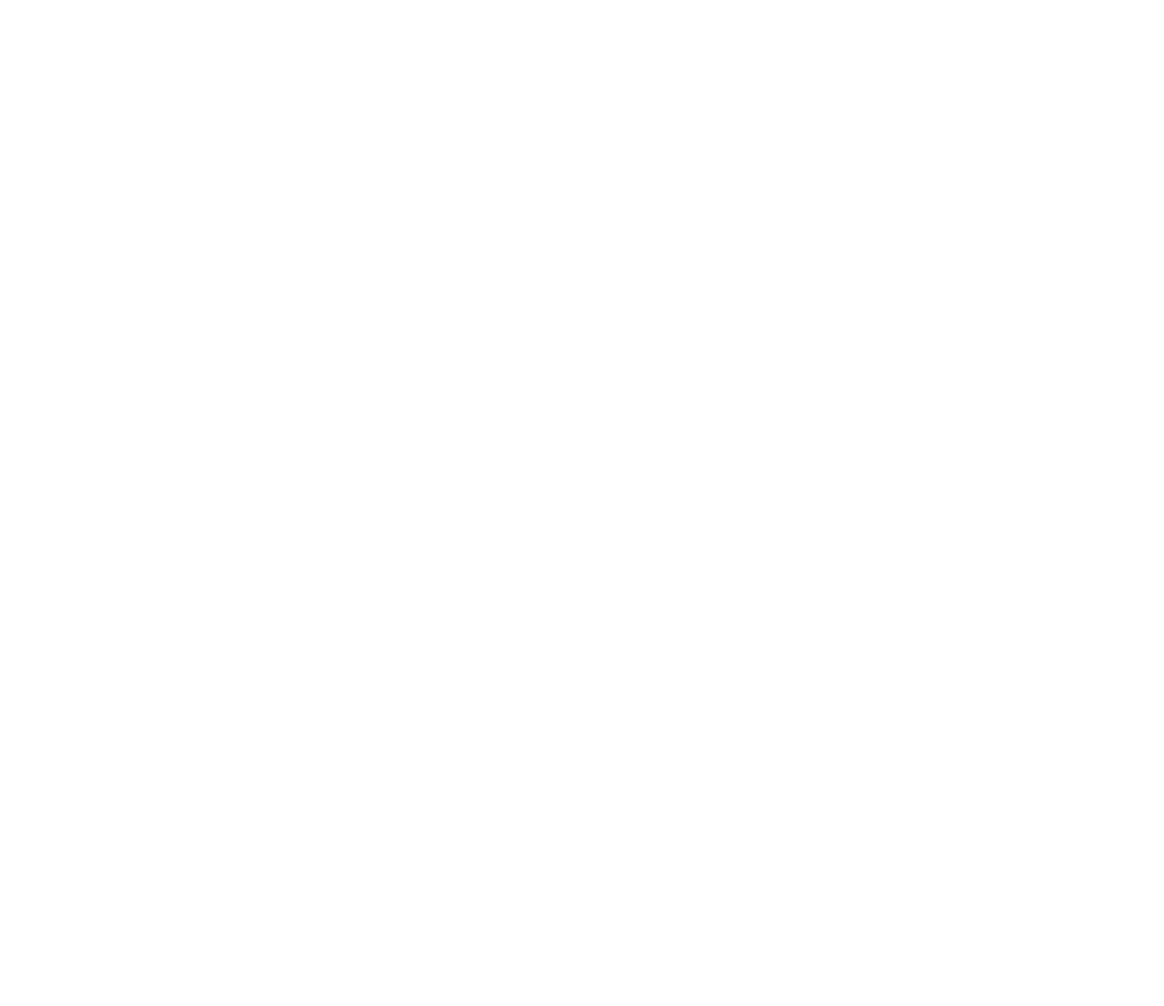
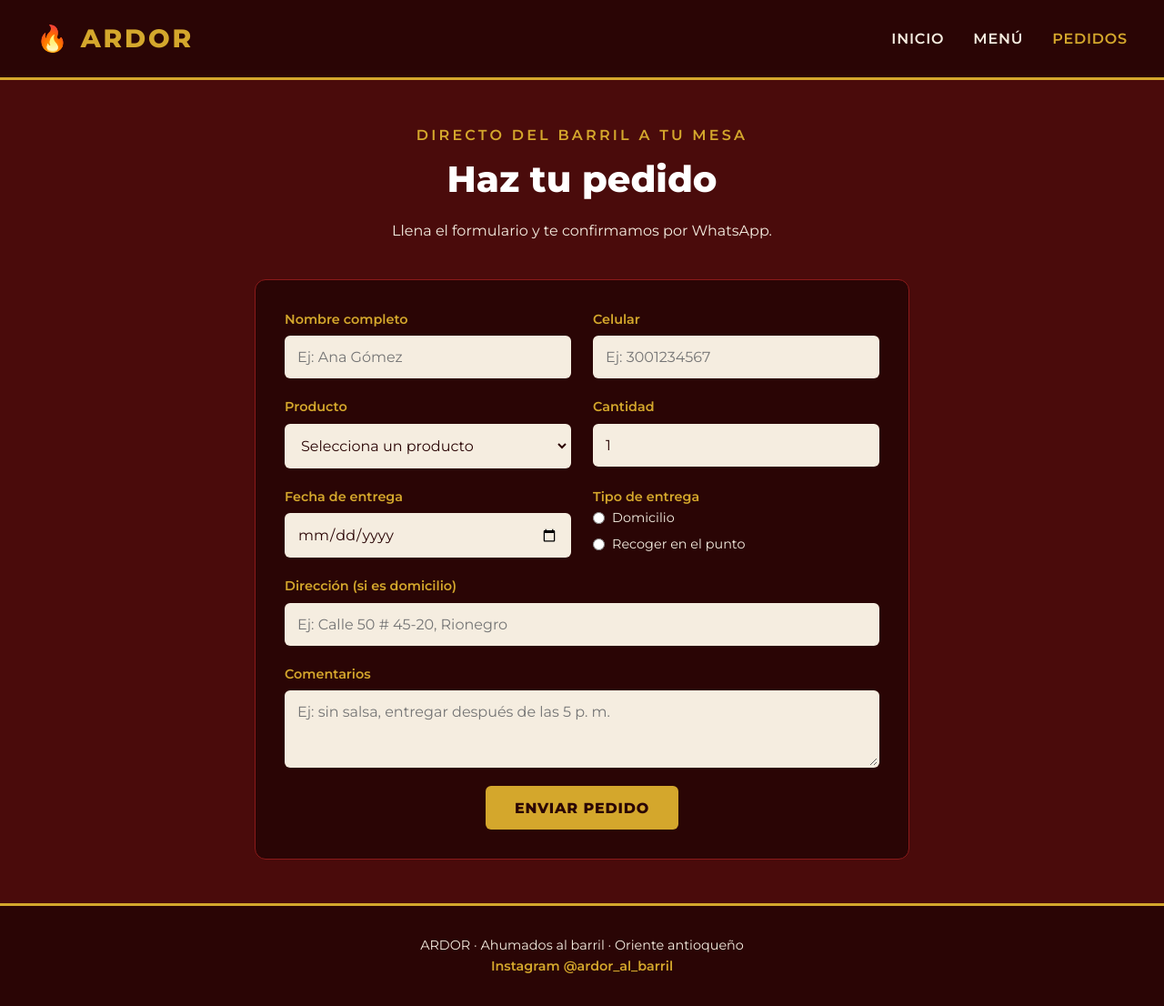
Before and after one commit to pacho99sierra-ops/taller-semana-17, a plain HTML site: page pages/pedidos.html in a window 1280 px wide. Shown: the whole page at 91% size. Before the commit the page ends 800 px from the top, so only its background shows below. Drawn offline with Linux system fonts and the light colour scheme.

Commit message:
pagina con formulario

```diff
--- a/css/styles.css
+++ b/css/styles.css
@@ -157,7 +157,8 @@ h2 {
   margin-bottom: 1.25rem;
 }
 
-.tarjeta-precio {
+.tarjeta .tarjeta-precio {
+  margin-bottom: 0;
   margin-top: auto;
   font-size: 1.5rem;
   font-weight: 800;
@@ -192,6 +193,7 @@ h2 {
 .contenedor-tabla {
   border-radius: 12px;
   border: 1px solid var(--rojo);
+  overflow: hidden;
 }
 
 .tabla-menu {
@@ -231,6 +233,83 @@ h2 {
   color: var(--blanco);
 }
 
+/* ===== Formulario ===== */
+.formulario {
+  display: grid;
+  grid-template-columns: repeat(2, minmax(0, 1fr));
+  gap: 1.25rem 1.5rem;
+  max-width: 45rem;
+  margin: 0 auto;
+  padding: 2rem;
+  background-color: var(--vino-oscuro);
+  border: 1px solid var(--rojo);
+  border-radius: 12px;
+}
+
+.campo {
+  display: flex;
+  flex-direction: column;
+  gap: 0.4rem;
+  min-width: 0;
+}
+
+.campo-completo {
+  grid-column: 1 / -1;
+}
+
+.campo label,
+.campo legend {
+  font-weight: 600;
+  font-size: 0.9rem;
+  color: var(--dorado);
+}
+
+.campo input,
+.campo select,
+.campo textarea {
+  width: 100%;
+  padding: 0.75rem;
+  font-family: inherit;
+  font-size: 1rem;
+  color: var(--vino-oscuro);
+  background-color: var(--crema);
+  border: 2px solid transparent;
+  border-radius: 6px;
+}
+
+.campo textarea {
+  resize: vertical;
+}
+
+fieldset.campo {
+  border: none;
+}
+
+.campo .opcion {
+  display: flex;
+  align-items: center;
+  gap: 0.5rem;
+  font-weight: 400;
+  color: var(--crema);
+  cursor: pointer;
+}
+
+.campo .opcion input {
+  width: auto;
+  accent-color: var(--dorado);
+}
+
+.formulario-acciones {
+  text-align: center;
+}
+
+.formulario .boton {
+  border: none;
+  cursor: pointer;
+  font-family: inherit;
+  font-size: 1rem;
+}
+
 /* ===== Footer ===== */
 .pie {
   text-align: center;
--- a/pages/pedidos.html
+++ b/pages/pedidos.html
@@ -0,0 +1,136 @@
+<!doctype html>
+<html lang="es">
+  <head>
+    <meta charset="UTF-8" />
+    <meta name="viewport" content="width=device-width, initial-scale=1.0" />
+    <title>Pedidos | ARDOR</title>
+    <link rel="preconnect" href="https://fonts.googleapis.com" />
+    <link rel="preconnect" href="https://fonts.gstatic.com" crossorigin />
+    <link
+      href="https://fonts.googleapis.com/css2?family=Montserrat:wght@400;600;800&display=swap"
+      rel="stylesheet"
+    />
+    <link rel="stylesheet" href="../css/styles.css" />
+  </head>
+
+  <body>
+    <header class="encabezado">
+      <a href="../index.html" class="marca">🔥 ARDOR</a>
+      <nav class="navegacion">
+        <a href="../index.html">Inicio</a>
+        <a href="menu.html">Menú</a>
+        <a href="pedidos.html" class="activo">Pedidos</a>
+      </nav>
+    </header>
+    <main class="principal">
+      <section class="encabezado-seccion">
+        <p class="portada-etiqueta">Directo del barril a tu mesa</p>
+        <h1>Haz tu pedido</h1>
+        <p>Llena el formulario y te confirmamos por WhatsApp.</p>
+      </section>
+
+      <form class="formulario" action="#confirmacion">
+        <div class="campo">
+          <label for="nombre">Nombre completo</label>
+          <input
+            type="text"
+            id="nombre"
+            name="nombre"
+            placeholder="Ej: Ana Gómez"
+            required
+            minlength="3"
+          />
+        </div>
+
+        <div class="campo">
+          <label for="celular">Celular</label>
+          <input
+            type="tel"
+            id="celular"
+            name="celular"
+            placeholder="Ej: 3001234567"
+            required
+            pattern="3[0-9]{9}"
+            title="Celular colombiano de 10 dígitos que empiece por 3"
+          />
+        </div>
+
+        <div class="campo">
+          <label for="producto">Producto</label>
+          <select id="producto" name="producto" required>
+            <option value="" selected disabled>Selecciona un producto</option>
+            <option value="tocino">Tocino ahumado · $35.000</option>
+            <option value="bondiola">Bondiola ahumada · $35.000</option>
+            <option value="costilla">Costilla de cerdo · $40.000</option>
+            <option value="hamburguesas">Hamburguesas x5 · $23.100</option>
+            <option value="dedos">Dedos de pollo x8 · $15.400</option>
+          </select>
+        </div>
+
+        <div class="campo">
+          <label for="cantidad">Cantidad</label>
+          <input
+            type="number"
+            id="cantidad"
+            name="cantidad"
+            value="1"
+            required
+            min="1"
+            max="20"
+          />
+        </div>
+
+        <div class="campo">
+          <label for="fecha">Fecha de entrega</label>
+          <input type="date" id="fecha" name="fecha" required />
+        </div>
+
+        <fieldset class="campo">
+          <legend>Tipo de entrega</legend>
+          <label class="opcion">
+            <input type="radio" name="entrega" value="domicilio" required />
+            Domicilio
+          </label>
+          <label class="opcion">
+            <input type="radio" name="entrega" value="recoger" /> Recoger en el
+            punto
+          </label>
+        </fieldset>
+
+        <div class="campo campo-completo">
+          <label for="direccion">Dirección (si es domicilio)</label>
+          <input
+            type="text"
+            id="direccion"
+            name="direccion"
+            placeholder="Ej: Calle 50 # 45-20, Rionegro"
+          />
+        </div>
+
+        <div class="campo campo-completo">
+          <label for="notas">Comentarios</label>
+          <textarea
+            id="notas"
+            name="notas"
+            rows="3"
+            placeholder="Ej: sin salsa, entregar después de las 5 p. m."
+          ></textarea>
+        </div>
+
+        <div class="campo-completo formulario-acciones">
+          <button type="submit" class="boton">Enviar pedido</button>
+        </div>
+      </form>
+    </main>
+    <footer class="pie">
+      <p>ARDOR · Ahumados al barril · Oriente antioqueño</p>
+      <a
+        href="https://www.instagram.com/ardor_al_barril"
+        target="_blank"
+        rel="noopener"
+      >
+        Instagram @ardor_al_barril
+      </a>
+    </footer>
+  </body>
+</html>
```
